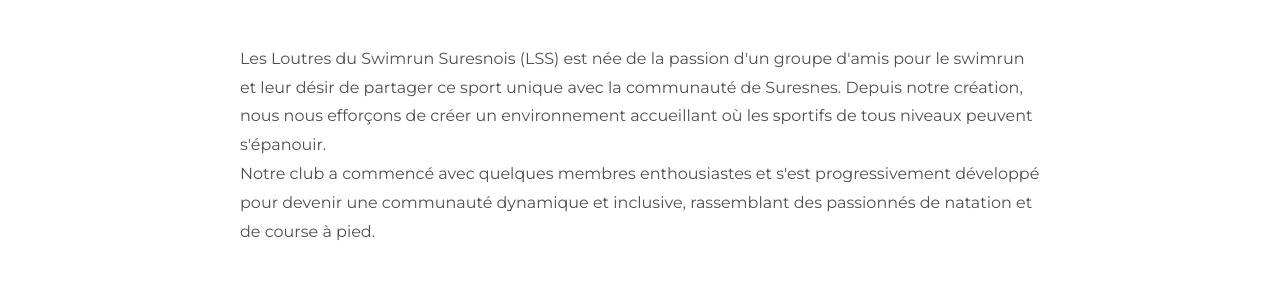
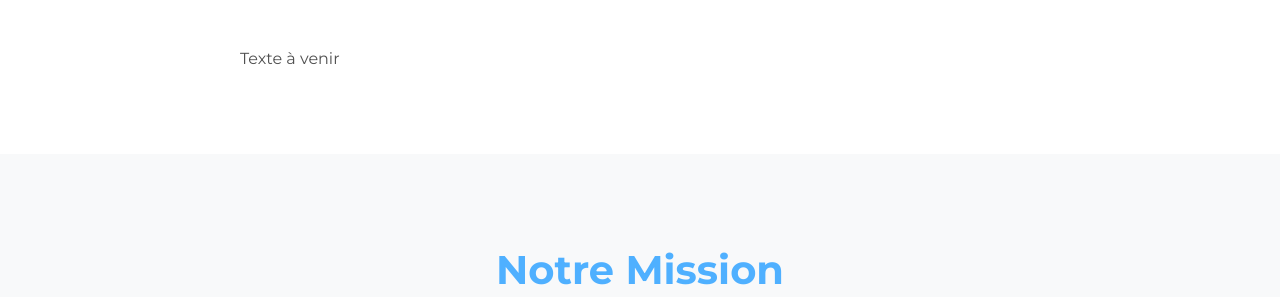
Before and after one commit to kokiko92/lss-website, a plain HTML site: page about.html in a window 1280 px wide. Shown: the part 503-800 px from the top of the page. Drawn offline with Linux system fonts and the light colour scheme.

Commit message:
Update about.html

```diff
--- a/about.html
+++ b/about.html
@@ -43,8 +43,7 @@
             <h2>Notre Histoire</h2>
             <div class="history-content">
                 <div class="history-text">
-                    <p>Les Loutres du Swimrun Suresnois (LSS) est née de la passion d'un groupe d'amis pour le swimrun et leur désir de partager ce sport unique avec la communauté de Suresnes. Depuis notre création, nous nous efforçons de créer un environnement accueillant où les sportifs de tous niveaux peuvent s'épanouir.</p>
-                    <p>Notre club a commencé avec quelques membres enthousiastes et s'est progressivement développé pour devenir une communauté dynamique et inclusive, rassemblant des passionnés de natation et de course à pied.</p>
+                    <p>Texte à venir</p>
                 </div>
             </div>
         </div>
```
